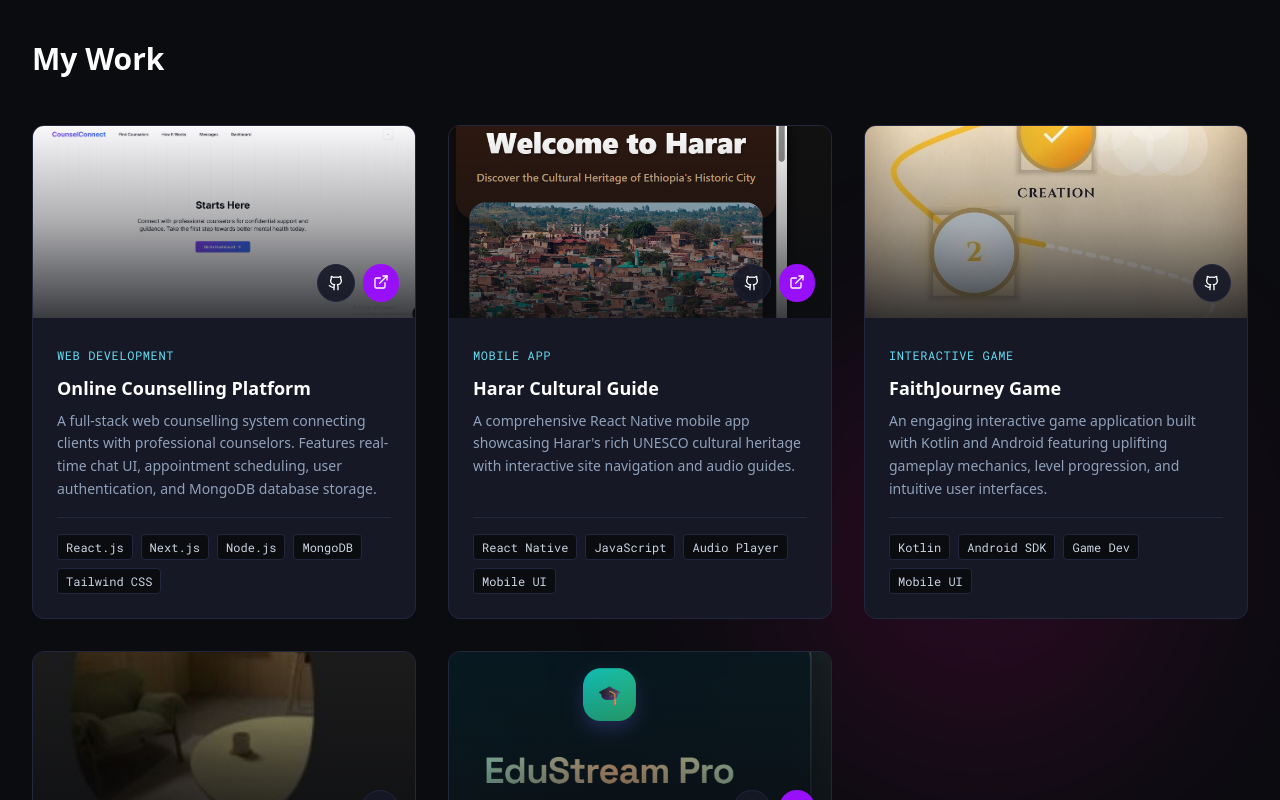
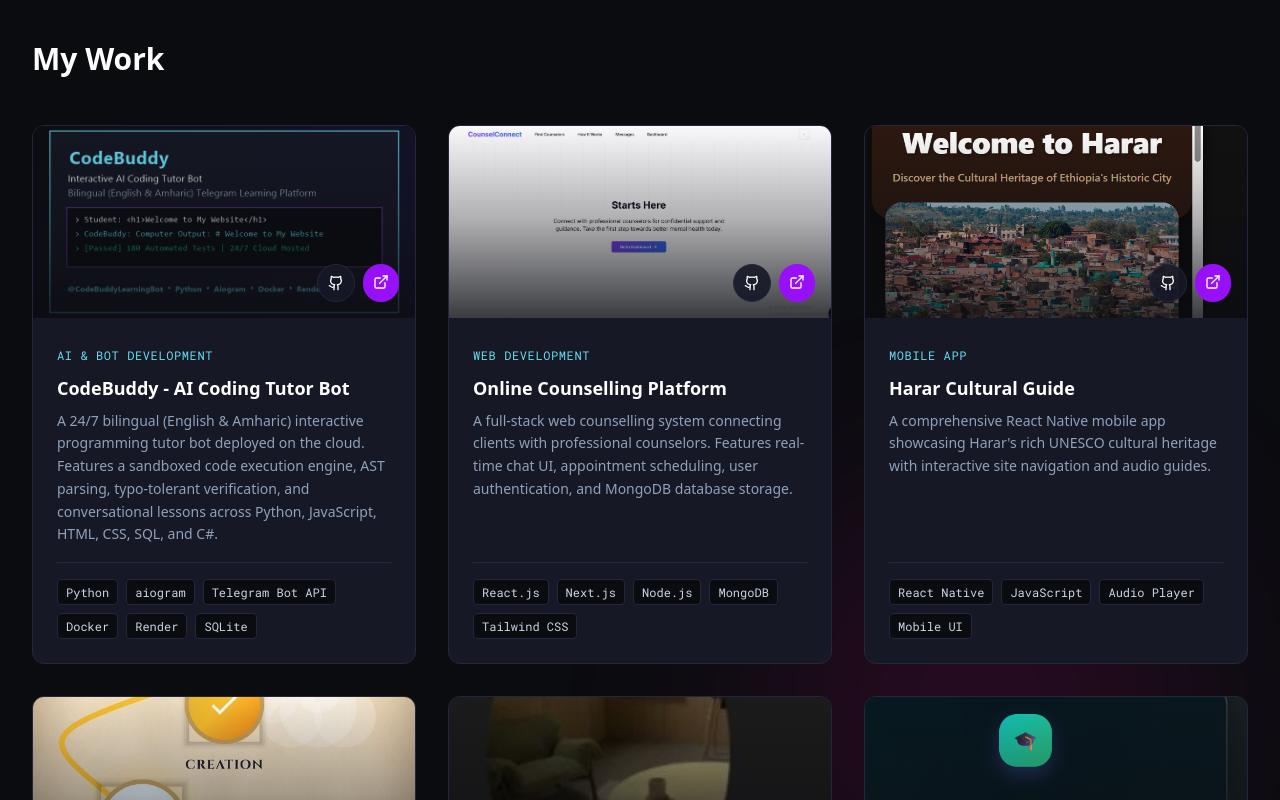
Before and after one commit to mercy306/portfolio, a Next.js app: page / in a window 1280 px wide. Shown: the part 1660-2460 px from the top of the page. Built offline with nearby package versions, Linux system fonts and the light colour scheme.

Commit message:
Add CodeBuddy AI Coding Tutor Bot to portfolio projects

```diff
--- a/components/Projects.tsx
+++ b/components/Projects.tsx
@@ -4,6 +4,19 @@ import { motion } from 'framer-motion';
 import { ExternalLink, Github } from 'lucide-react';
 
 const projects = [
+  {
+    id: 'codebuddy',
+    title: 'CodeBuddy - AI Coding Tutor Bot',
+    category: 'ai',
+    categoryLabel: 'AI & Bot Development',
+    description:
+      'A 24/7 bilingual (English & Amharic) interactive programming tutor bot deployed on the cloud. Features a sandboxed code execution engine, AST parsing, typo-tolerant verification, and conversational lessons across Python, JavaScript, HTML, CSS, SQL, and C#.',
+    tags: ['Python', 'aiogram', 'Telegram Bot API', 'Docker', 'Render', 'SQLite'],
+    image: '/codebuddy.png',
+    github: 'https://github.com/mercy306/codebuddy',
+    live: 'https://t.me/CodeBuddyLearningBot',
+    featured: true,
+  },
   {
     id: 'counselconnect',
     title: 'Online Counselling Platform',
@@ -67,6 +80,19 @@ const projects = [
     image: '/school-management.png',
     github: 'https://github.com/mercy306/school-management',
     live: 'https://school-management-pro-rho.vercel.app',
+    featured: false,
+  },
+  {
+    id: 'small-business-management-system',
+    title: 'Small Business Management System',
+    category: 'web',
+    categoryLabel: 'Web Development',
+    description:
+      'A full-stack business management and point-of-sale platform with multi-tenant accounts, role-based access control, inventory tracking, sales management, and financial reporting.',
+    tags: ['FastAPI', 'React', 'TypeScript', 'Tailwind CSS', 'SQLite'],
+    image: '/school-management.png',
+    github: 'https://github.com/mercy306/small-business-management-system',
+    live: 'https://small-business-management-system.vercel.app',
     featured: false,
   },
 ];
```
Also changed, not shown: public/codebuddy.png (added).
